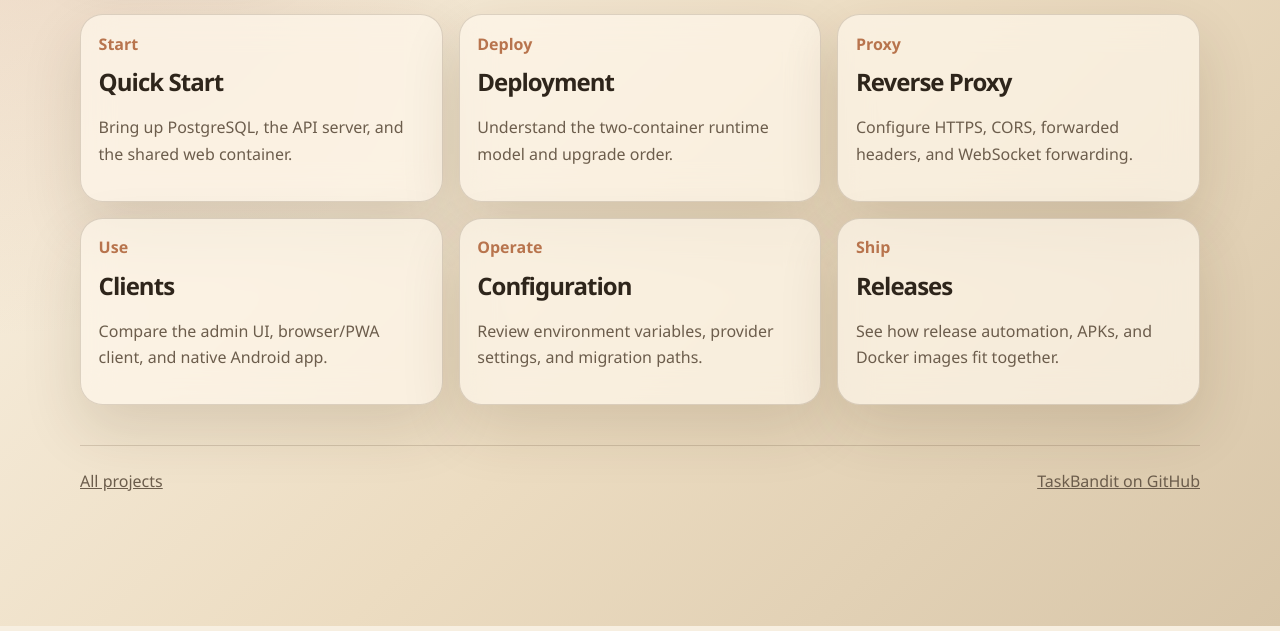
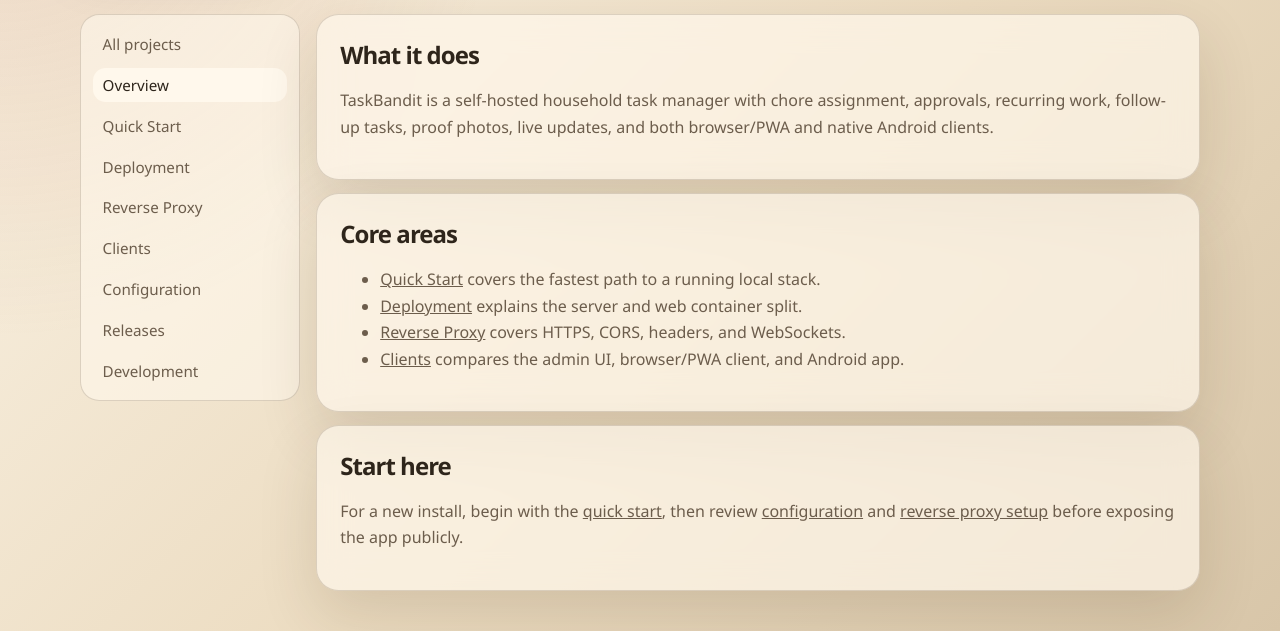
Before and after one commit to kriziw/kriziw.github.io, a plain HTML site: page taskbandit/index.html in a window 1280 px wide. Shown: the part 174-805 px from the top of the page. Drawn offline with Linux system fonts and the light colour scheme.

Commit message:
docs: standardize project documentation pages

```diff
--- a/styles.css
+++ b/styles.css
@@ -477,6 +477,7 @@
 }
 
 .doc-panel {
+  overflow-x: auto;
   padding: clamp(1rem, 2vw, 1.45rem);
 }
 
@@ -531,6 +532,16 @@
 
   .sidebar {
     position: static;
+    display: flex;
+    gap: 0.35rem;
+    overflow-x: auto;
+    padding: 0.65rem;
+    scrollbar-width: thin;
+  }
+
+  .sidebar a {
+    flex: 0 0 auto;
+    white-space: nowrap;
   }
 
   .page-hero {
--- a/taskbandit/index.html
+++ b/taskbandit/index.html
@@ -13,41 +13,37 @@
       <h1>Self-hosted chore management.</h1>
       <p>Run the API server, browser/PWA client, admin UI, and native Android app for playful household task management.</p>
     </header>
-    <main class="shell feature-grid" aria-label="TaskBandit documentation">
-      <a class="card" href="./quick-start.html">
-        <span>Start</span>
-        <h2>Quick Start</h2>
-        <p>Bring up PostgreSQL, the API server, and the shared web container.</p>
-      </a>
-      <a class="card" href="./deployment.html">
-        <span>Deploy</span>
-        <h2>Deployment</h2>
-        <p>Understand the two-container runtime model and upgrade order.</p>
-      </a>
-      <a class="card" href="./reverse-proxy.html">
-        <span>Proxy</span>
-        <h2>Reverse Proxy</h2>
-        <p>Configure HTTPS, CORS, forwarded headers, and WebSocket forwarding.</p>
-      </a>
-      <a class="card" href="./clients.html">
-        <span>Use</span>
-        <h2>Clients</h2>
-        <p>Compare the admin UI, browser/PWA client, and native Android app.</p>
-      </a>
-      <a class="card" href="./configuration.html">
-        <span>Operate</span>
-        <h2>Configuration</h2>
-        <p>Review environment variables, provider settings, and migration paths.</p>
-      </a>
-      <a class="card" href="./releases.html">
-        <span>Ship</span>
-        <h2>Releases</h2>
-        <p>See how release automation, APKs, and Docker images fit together.</p>
-      </a>
+    <main class="shell doc-layout">
+      <aside class="sidebar" aria-label="TaskBandit documentation navigation">
+        <a href="../index.html">All projects</a>
+        <a aria-current="page" href="./index.html">Overview</a>
+        <a href="./quick-start.html">Quick Start</a>
+        <a href="./deployment.html">Deployment</a>
+        <a href="./reverse-proxy.html">Reverse Proxy</a>
+        <a href="./clients.html">Clients</a>
+        <a href="./configuration.html">Configuration</a>
+        <a href="./releases.html">Releases</a>
+        <a href="./development.html">Development</a>
+      </aside>
+      <div>
+        <section class="doc-panel">
+          <h2>What it does</h2>
+          <p>TaskBandit is a self-hosted household task manager with chore assignment, approvals, recurring work, follow-up tasks, proof photos, live updates, and both browser/PWA and native Android clients.</p>
+        </section>
+        <section class="doc-panel">
+          <h2>Core areas</h2>
+          <ul>
+            <li><a href="./quick-start.html">Quick Start</a> covers the fastest path to a running local stack.</li>
+            <li><a href="./deployment.html">Deployment</a> explains the server and web container split.</li>
+            <li><a href="./reverse-proxy.html">Reverse Proxy</a> covers HTTPS, CORS, headers, and WebSockets.</li>
+            <li><a href="./clients.html">Clients</a> compares the admin UI, browser/PWA client, and Android app.</li>
+          </ul>
+        </section>
+        <section class="doc-panel">
+          <h2>Start here</h2>
+          <p>For a new install, begin with the <a href="./quick-start.html">quick start</a>, then review <a href="./configuration.html">configuration</a> and <a href="./reverse-proxy.html">reverse proxy setup</a> before exposing the app publicly.</p>
+        </section>
+      </div>
     </main>
-    <footer class="shell footer">
-      <a href="../index.html">All projects</a>
-      <a href="https://github.com/kriziw/TaskBandit">TaskBandit on GitHub</a>
-    </footer>
   </body>
 </html>
```
Also changed, not shown: mindbuzz/configuration.html (+1 -0 lines), mindbuzz/deployment.html (+1 -0 lines), mindbuzz/index.html (+1 -0 lines), mindbuzz/quick-start.html (+1 -0 lines), mindbuzz/releases.html (+1 -0 lines), taskbandit/clients.html (+3 -1 lines), taskbandit/configuration.html (+3 -1 lines), taskbandit/deployment.html (+3 -1 lines), taskbandit/development.html (+3 -1 lines), taskbandit/quick-start.html (+3 -1 lines), taskbandit/releases.html (+3 -1 lines), taskbandit/reverse-proxy.html (+3 -1 lines), vatsim-monitor/configuration.html (+1 -0 lines), vatsim-monitor/deployment.html (+1 -0 lines), 3 more files.
